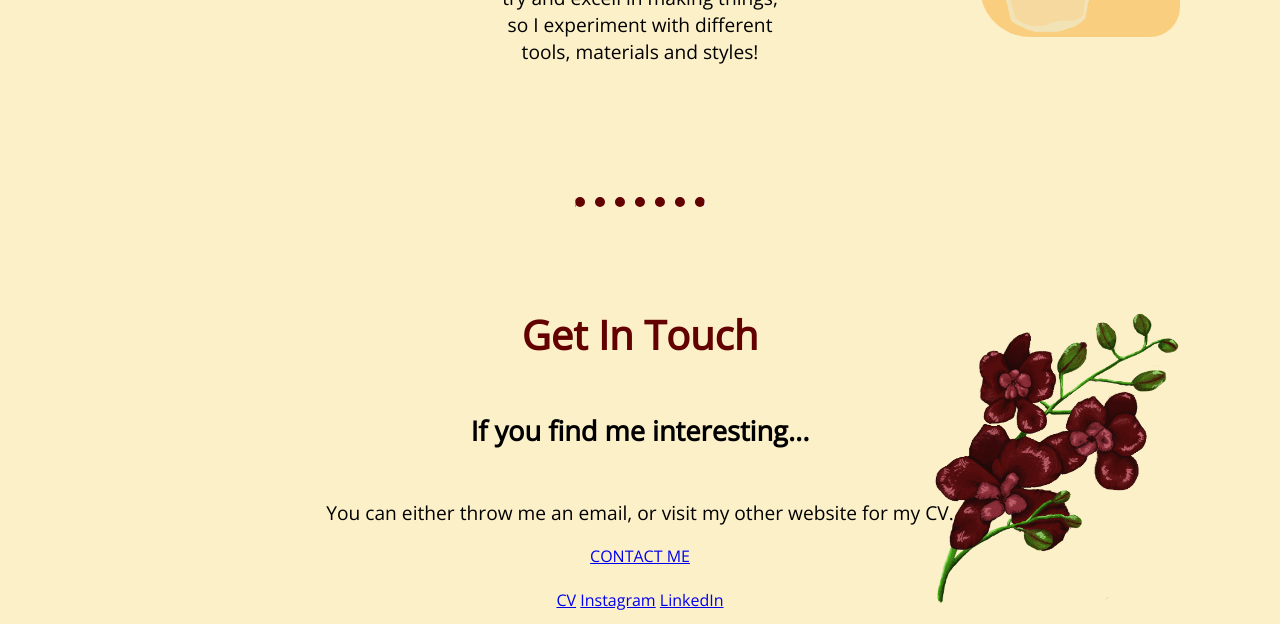
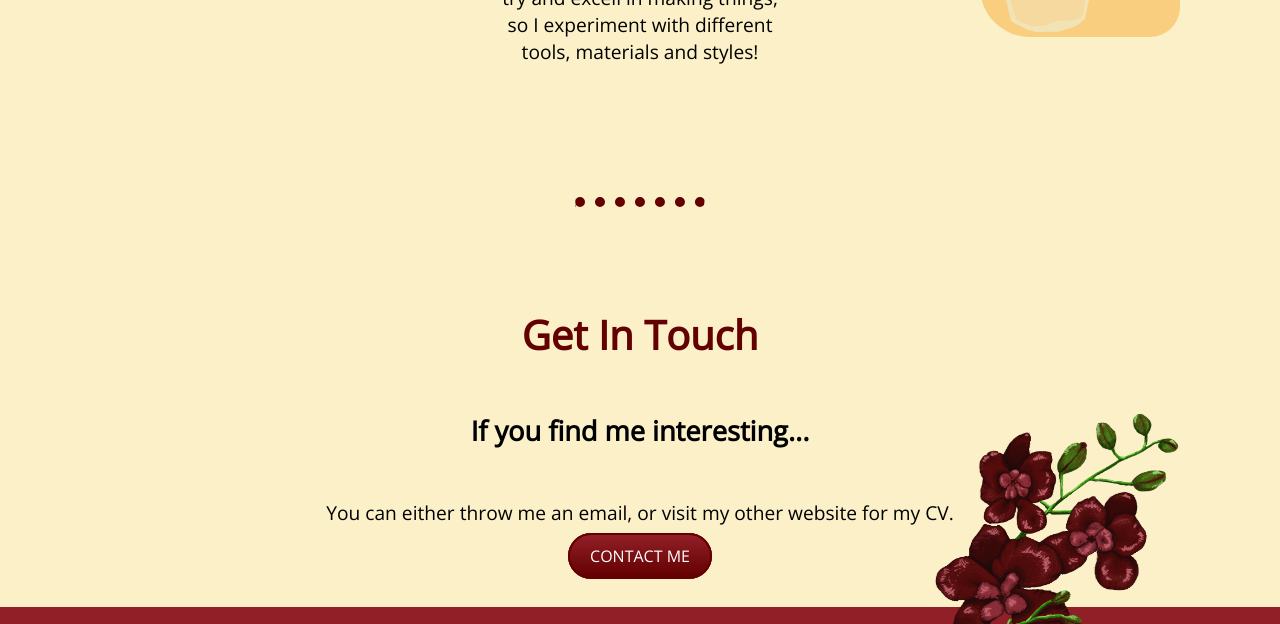
Before and after one commit to Darkshiira/I-m-Hanna, a plain HTML site: page index.html in a window 1280 px wide. Shown: the part 2904-3528 px from the top of the page. Drawn offline with nearby package versions, Linux system fonts and the light colour scheme; a web font is replaced by a local one.

Commit message:
Updated footer

```diff
--- a/styles.css
+++ b/styles.css
@@ -36,16 +36,49 @@ hr {
   margin-bottom: 100px;
 }
 
-p {font-size: 1.2em;
-
+p {
+  font-size: 1.2em;
 }
-
 
 /***************class****************/
 .arttalk {
-  position:absolute;
+  position: absolute;
   right: 500px;
   left: 500px;
+}
+
+.bottom {
+  background-color: #911F27;
+  margin: 0;
+  height: 150px;
+}
+
+.btn {
+  background: #911F27;
+  background-image: -webkit-linear-gradient(top, #911F27, #630000);
+  background-image: -moz-linear-gradient(top, #911F27, #630000);
+  background-image: -ms-linear-gradient(top, #911F27, #630000);
+  background-image: -o-linear-gradient(top, #911F27, #630000);
+  background-image: linear-gradient(to bottom, #911F27, #630000);
+  -webkit-border-radius: 60;
+  -moz-border-radius: 60;
+  border-radius: 60px;
+  font-family: "Open Sans", sans-serif;
+  color: #ffffff;
+  font-size: 1rem;
+  padding: 10px 20px 10px 20px;
+  border: solid #630000 2px;
+  text-decoration: none;
+}
+
+.btn:hover {
+  background: #fcd63c;
+  background-image: -webkit-linear-gradient(top, #fcd63c, #d96834);
+  background-image: -moz-linear-gradient(top, #fcd63c, #d96834);
+  background-image: -ms-linear-gradient(top, #fcd63c, #d96834);
+  background-image: -o-linear-gradient(top, #fcd63c, #d96834);
+  background-image: linear-gradient(to bottom, #fcd63c, #d96834);
+  text-decoration: none;
 }
 
 .bumblebee {
@@ -64,8 +97,8 @@ p {font-size: 1.2em;
 }
 
 .canvas {
-  height:200px;
-  width:200px;
+  height: 200px;
+  width: 200px;
   background-color: #FACE7F;
   border-width: thick;
   border-color: #630000;
@@ -74,9 +107,14 @@ p {font-size: 1.2em;
   left: 100px;
 }
 
+.co {
+  margin-bottom: 0;
+  color:white;
+}
+
 .computer {
-  height:200px;
-  width:200px;
+  height: 200px;
+  width: 200px;
   background-color: #FACE7F;
   border-width: thick;
   border-color: #630000;
@@ -85,22 +123,18 @@ p {font-size: 1.2em;
   left: 100px;
 }
 
-.fairlynew {
-  font-size: 1.5rem;
-}
-
-.skills {
-  margin-top: 50px;
-}
-
-.skill-row {
-  height: 300px;
+.contact-me {
+  margin-bottom: 40px;
 }
 
 .dragonfly {
   position: relative;
   top: 100px;
   left: 100px;
+}
+
+.fairlynew {
+  font-size: 1.5rem;
 }
 
 .flowerborder {
@@ -110,9 +144,20 @@ p {font-size: 1.2em;
   top: 500px;
 }
 
+ .footer-link {
+  color: #630000;
+  font-weight: 900;
+  text-decoration: none;
+  margin: 30px 30px auto auto;
+}
+
+.footer-link:hover {
+  color: White;
+}
+
 .glass {
-height:200px;
-width:200px;
+  height: 200px;
+  width: 200px;
   background-color: #FACE7F;
   border-width: thick;
   border-color: #630000;
@@ -138,8 +183,8 @@ top: 40px;
 }
 
 .nature {
-  height:100px;
-  width:100px;
+  height: 100px;
+  width: 100px;
   position: absolute;
   left: 150px;
   top: 40px;
@@ -148,22 +193,29 @@ top: 40px;
 .orchid {
   height: 300px;
   width: 250px;
-  position:absolute;
+  position: absolute;
   right: 100px;
   bottom: 50px;
 }
 
 .roses {
-  height:400px;
-  width:300px;
-  position:absolute;
-  left:0;
+  height: 400px;
+  width: 300px;
+  position: absolute;
+  left: 0;
+}
 
+.skills {
+  margin-top: 50px;
+}
+
+.skill-row {
+  height: 300px;
 }
 
 .teacher {
-  height:200px;
-  width:200px;
+  height: 200px;
+  width: 200px;
   background-color: #FACE7F;
   border-width: thick;
   border-color: #630000;
@@ -173,18 +225,16 @@ top: 40px;
 }
 
 .teachertalk {
-  position:absolute;
+  position: absolute;
   right: 500px;
   left: 500px;
 }
 
 .title {
-
   margin: 0;
   width: 100%;
   position: relative;
   top: 250px;
-
   font-size: 1.5rem;
 }
 
```
Lines whose indentation alone changed are shown as unchanged.
